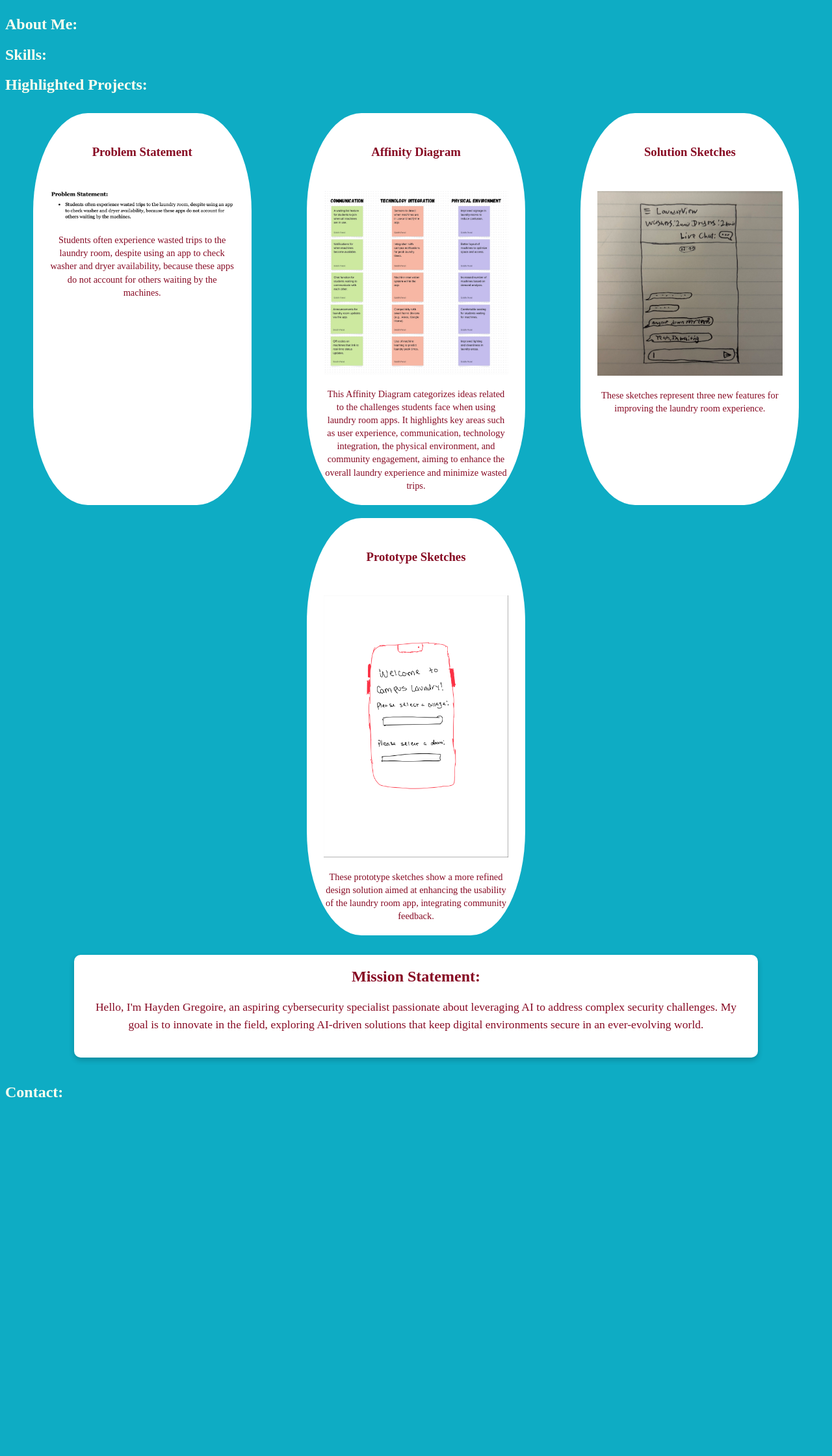
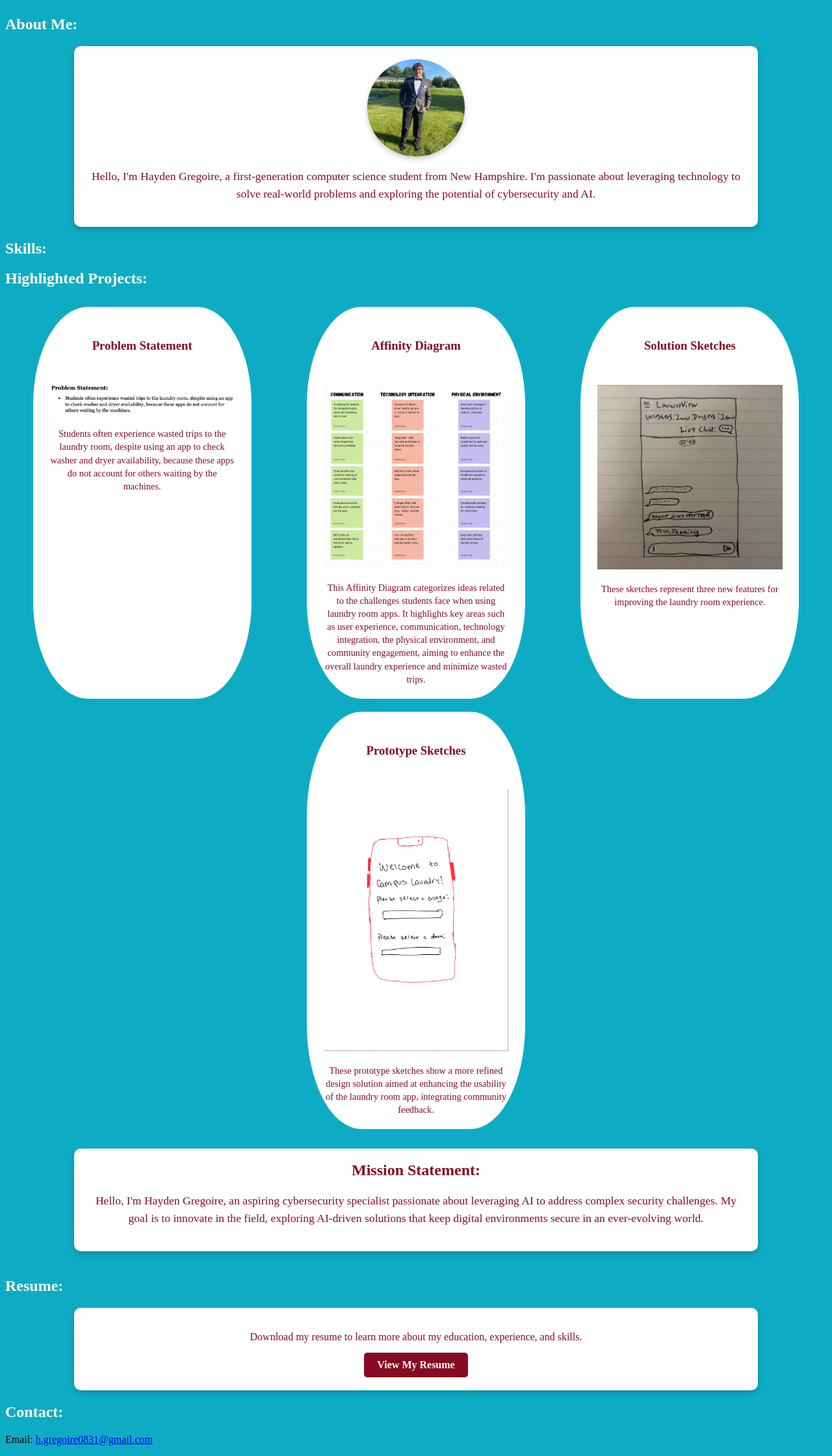
Before and after one commit to Hayden-Gregoire/Hayden-Gregoire.github.io, a plain HTML site: page index.html in a window 1280 px wide. Shown: the part 77-2317 px from the top of the page at 65% size. Before the commit the page ends 1790 px from the top, so only its background shows below. Drawn offline with Linux system fonts and the light colour scheme.

Commit message:
added resume and photo to about me section

```diff
--- a/index.html
+++ b/index.html
@@ -8,7 +8,11 @@
         <h1>Hayden Gregoire</h1>
 
         <h2>About Me:</h2>
-        <div class="about"></div>
+<div class="about">
+    <img src="images/Personal_Photo.png" alt="A picture of Hayden Gregoire" class="profile-picture">
+    <p>Hello, I'm Hayden Gregoire, a first-generation computer science student from New Hampshire.
+       I'm passionate about leveraging technology to solve real-world problems and exploring the potential of cybersecurity and AI.</p>
+</div>
 
         <h2>Skills:</h2>
         <div class="skills"></div>
@@ -69,7 +73,15 @@
 
         </div>
 
+        <h2>Resume:</h2>
+        <div class="resume">
+            <p>Download my resume to learn more about my education, experience, and skills.</p>
+            <a href="files/Hayden Gregoire Resume.pdf" target="_blank" class="button">View My Resume</a>
+        </div>
+
         <h2>Contact:</h2>
-        <div class="contact"></div>
+        <div class="contact">
+            <p>Email: <a href="mailto:h.gregoire0831@gmail.com">h.gregoire0831@gmail.com</a></p>
+        </div>
     </body>
 </html>
--- a/styles.css
+++ b/styles.css
@@ -70,6 +70,35 @@ h2 {
    color: rgb(80, 5, 20); /* Slightly darker color for contrast */
 }
 
+/* About Me styling (matches Mission Statement) */
+.about {
+   background-color: white;
+   padding: 20px;
+   border-radius: 10px; /* Rounded corners */
+   max-width: 80%; /* Limit width */
+   margin: 20px auto; /* Center the box */
+   color: rgb(135, 10, 35); /* Same text color as Mission Statement */
+   text-align: center; /* Center text */
+   box-shadow: 0 4px 8px rgba(0, 0, 0, 0.2); /* Subtle shadow */
+}
+
+.about p {
+   font-size: 1.1em; /* Increase font size for readability */
+   line-height: 1.5; /* Improve line spacing */
+}
+
+.profile-picture {
+   width: 150px; /* Adjust the size of the image */
+   height: 150px; /* Make it square */
+   border-radius: 50%; /* Make it circular */
+   object-fit: cover; /* Ensure the image fits within the circle */
+   margin-bottom: 15px; /* Add spacing below the image */
+   box-shadow: 0 4px 8px rgba(0, 0, 0, 0.2); /* Add a shadow for a polished look */
+   display: block; /* Center-align the image */
+   margin-left: auto;
+   margin-right: auto;
+}
+
 /* Mission Statement styling */
 .mission {
    background-color: white;
@@ -91,3 +120,35 @@ h2 {
    font-size: 1.1em;
    line-height: 1.5;
 }
+
+/* Resume Section styling */
+.resume {
+   background-color: white; /* Match other sections' background */
+   padding: 20px;
+   border-radius: 10px; /* Rounded corners for consistency */
+   max-width: 80%;
+   margin: 20px auto;
+   text-align: center;
+   box-shadow: 0 4px 8px rgba(0, 0, 0, 0.2); /* Add a subtle shadow */
+}
+
+.resume p {
+   font-size: 1em; /* Readable text size */
+   color: rgb(135, 10, 35); /* Text color */
+   margin-bottom: 15px; /* Space between paragraph and button */
+}
+
+.button {
+   display: inline-block;
+   padding: 10px 20px;
+   color: white;
+   background-color: rgb(135, 10, 35); /* Resume button matches the theme */
+   text-decoration: none; /* Remove underline from link */
+   border-radius: 5px; /* Rounded corners */
+   font-weight: bold; /* Bold text */
+   transition: background-color 0.3s ease; /* Smooth hover transition */
+}
+
+.button:hover {
+   background-color: rgb(80, 5, 20); /* Darker hover color */
+}
```
Also changed, not shown: images/Personal_Photo.png (added), 1 other file.
